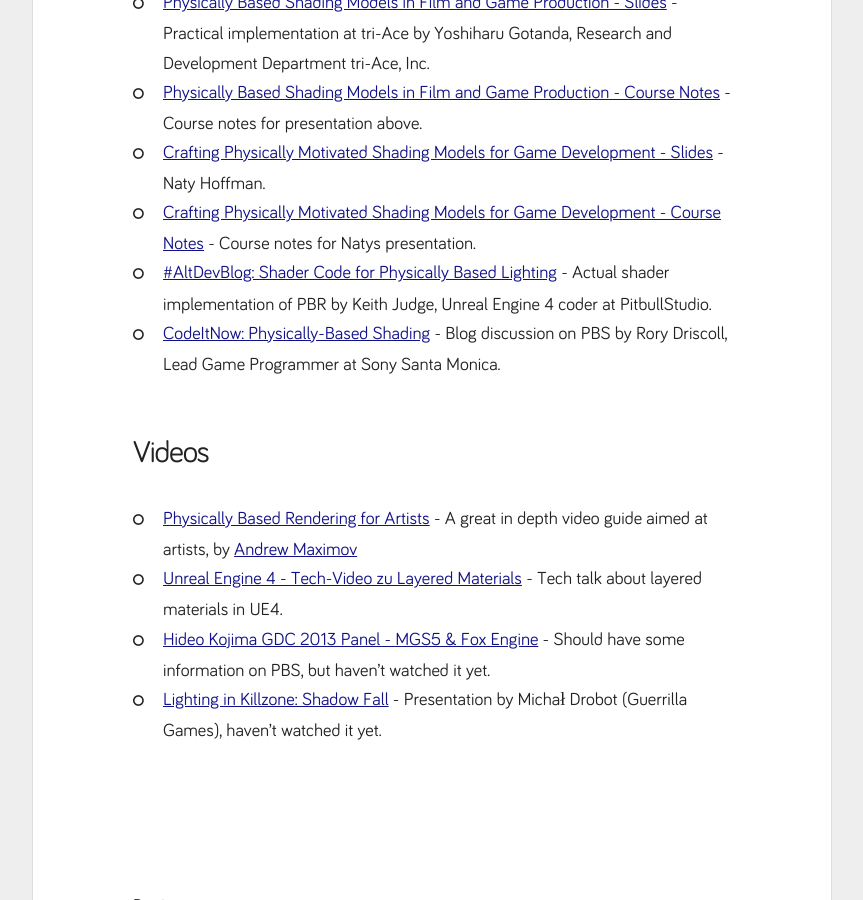
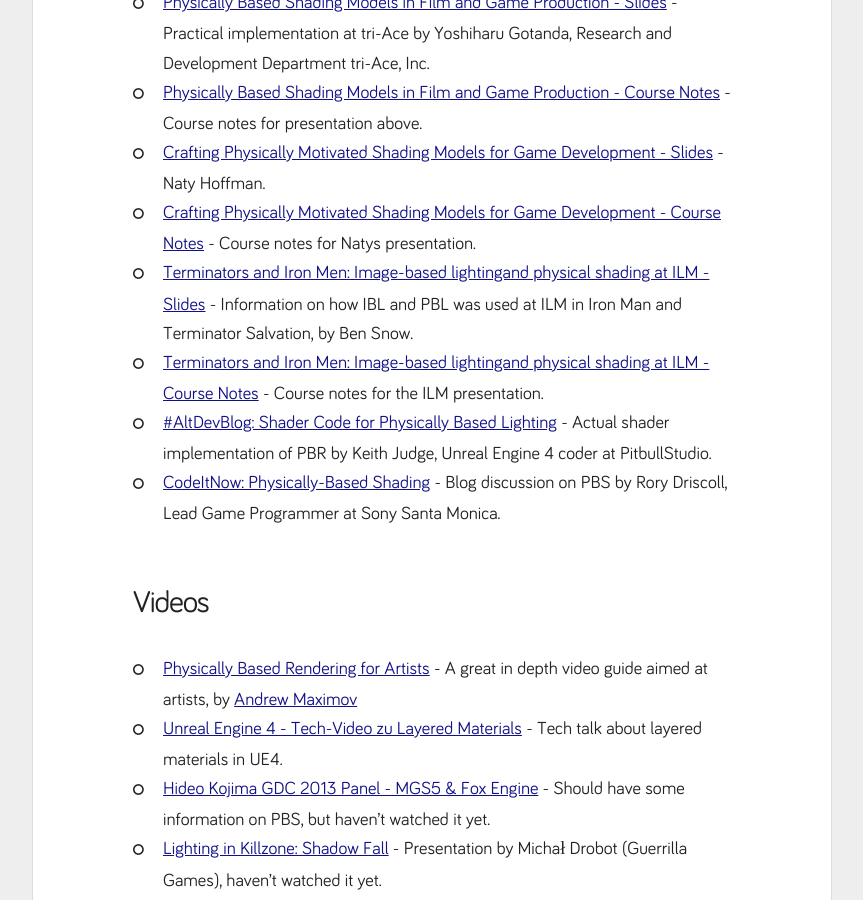
Before and after one commit to andsve/andsve.github.io, a Jekyll site: the page built from _posts/2013-12-18-physically-based-rendering.md, in a window 1280 px wide and 900 px high, scrolled down 1508 px. Shown: the whole window, without its empty margins (208-1071 px from the left). Built offline with Jekyll 4.4.1, drawn with Linux system fonts in a browser that asks for light colours; nearby versions of some CDN libraries; Markdown is read by kramdown in place of the engine named in the settings.

Commit message:
Update 2013-12-18-physically-based-rendering.md

```diff
--- a/_posts/2013-12-18-physically-based-rendering.md
+++ b/_posts/2013-12-18-physically-based-rendering.md
@@ -26,6 +26,8 @@
 * [Physically Based Shading Models in Film and Game Production - Course Notes](http://renderwonk.com/publications/s2010-shading-course/gotanda/course_note_practical_implementation_at_triace.pdf) - Course notes for presentation above.
 * [Crafting Physically Motivated Shading Models for Game Development - Slides](http://renderwonk.com/publications/s2010-shading-course/hoffman/s2010_physically_based_shading_hoffman_b.pdf) - Naty Hoffman.
 * [Crafting Physically Motivated Shading Models for Game Development - Course Notes](http://renderwonk.com/publications/s2010-shading-course/hoffman/s2010_physically_based_shading_hoffman_b_notes.pdf) - Course notes for Natys presentation.
+* [Terminators and Iron Men: Image-based lightingand physical shading at ILM - Slides](http://renderwonk.com/publications/s2010-shading-course/snow/sigg2010_physhadcourse_ILM_slides.compressed.pdf) - Information on how IBL and PBL was used at ILM in Iron Man and Terminator Salvation, by Ben Snow.
+* [Terminators and Iron Men: Image-based lightingand physical shading at ILM - Course Notes](http://renderwonk.com/publications/s2010-shading-course/snow/sigg2010_physhadcourse_ILM.pdf) - Course notes for the ILM presentation.
 * [#AltDevBlog: Shader Code for Physically Based Lighting](http://www.altdevblogaday.com/2011/08/23/shader-code-for-physically-based-lighting/) - Actual shader implementation of PBR by Keith Judge, Unreal Engine 4 coder at PitbullStudio.
 * [CodeItNow: Physically-Based Shading](http://www.rorydriscoll.com/2013/11/22/physically-based-shading/) - Blog discussion on PBS by Rory Driscoll, Lead Game Programmer at Sony Santa Monica.
 
```
